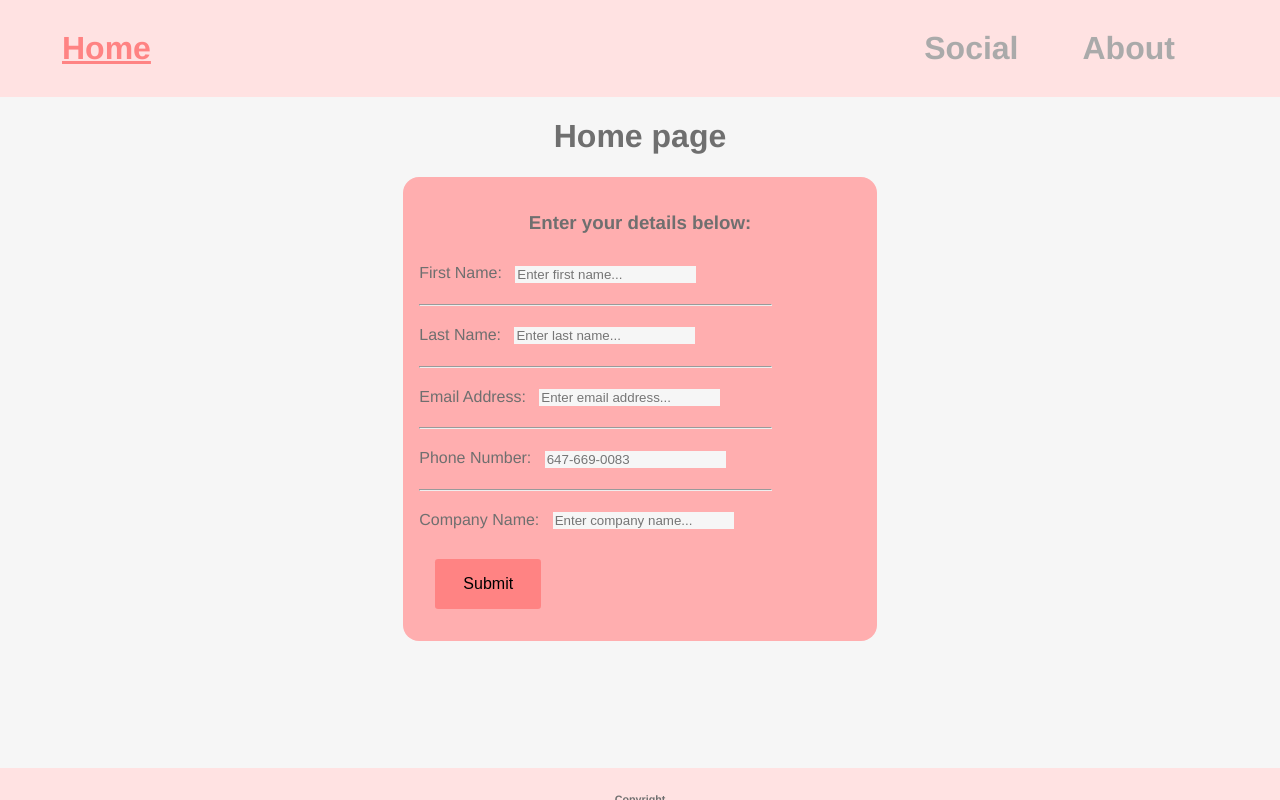
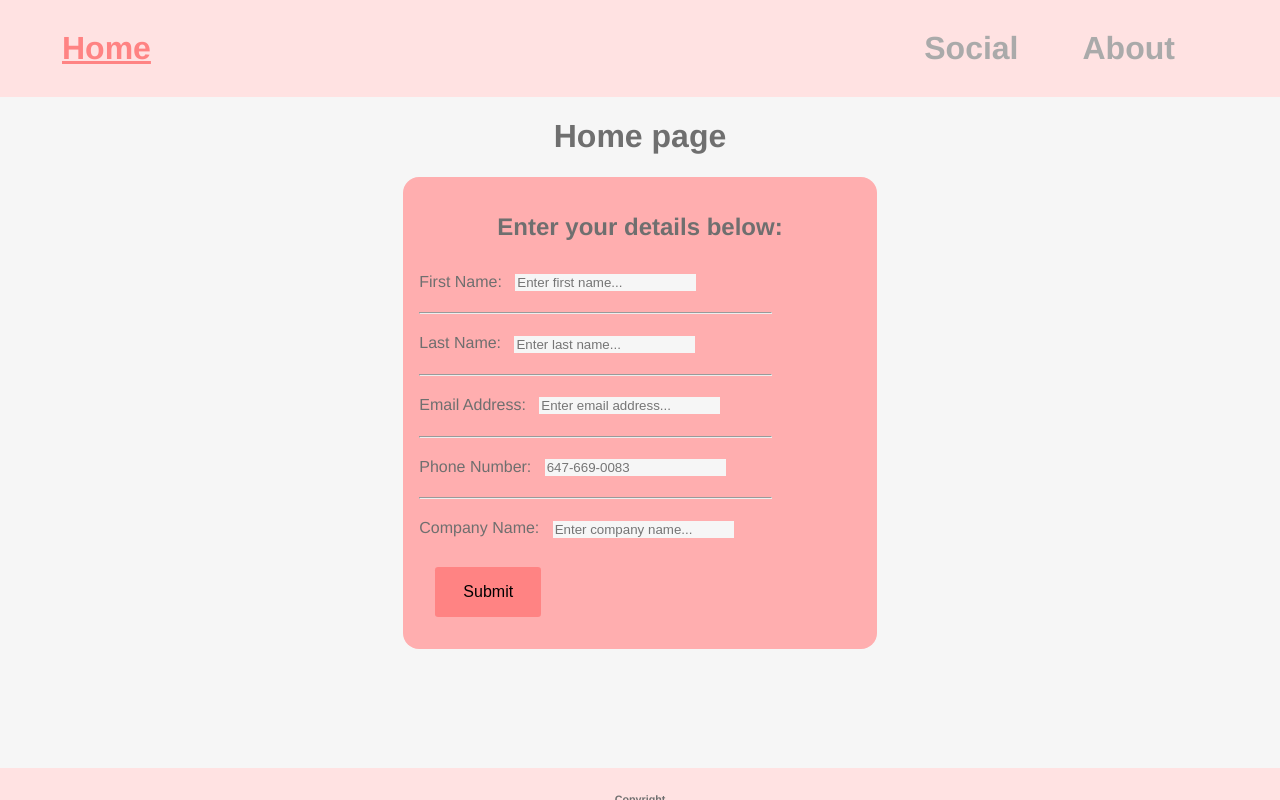
Before and after one commit to vibrentcarey/vue-portfolio, a Vue app: page / in a window 1280 px wide. Both pictures are taken after a click on the button "Hire Me". Built offline with nearby package versions, Linux system fonts and the light colour scheme.

Commit message:
Styling form component

```diff
--- a/src/components/Form.vue
+++ b/src/components/Form.vue
@@ -1,6 +1,6 @@
 <template>
   <div id="form">
-    <h3>Enter your details below:</h3>
+    <h2>Enter your details below:</h2>
     <form @submit.prevent='handleFormSubmit' id="form-details">
       <label for="fname">First Name:</label>
       <input name="fname" v-model="fname" placeholder="Enter first name..." />
```
